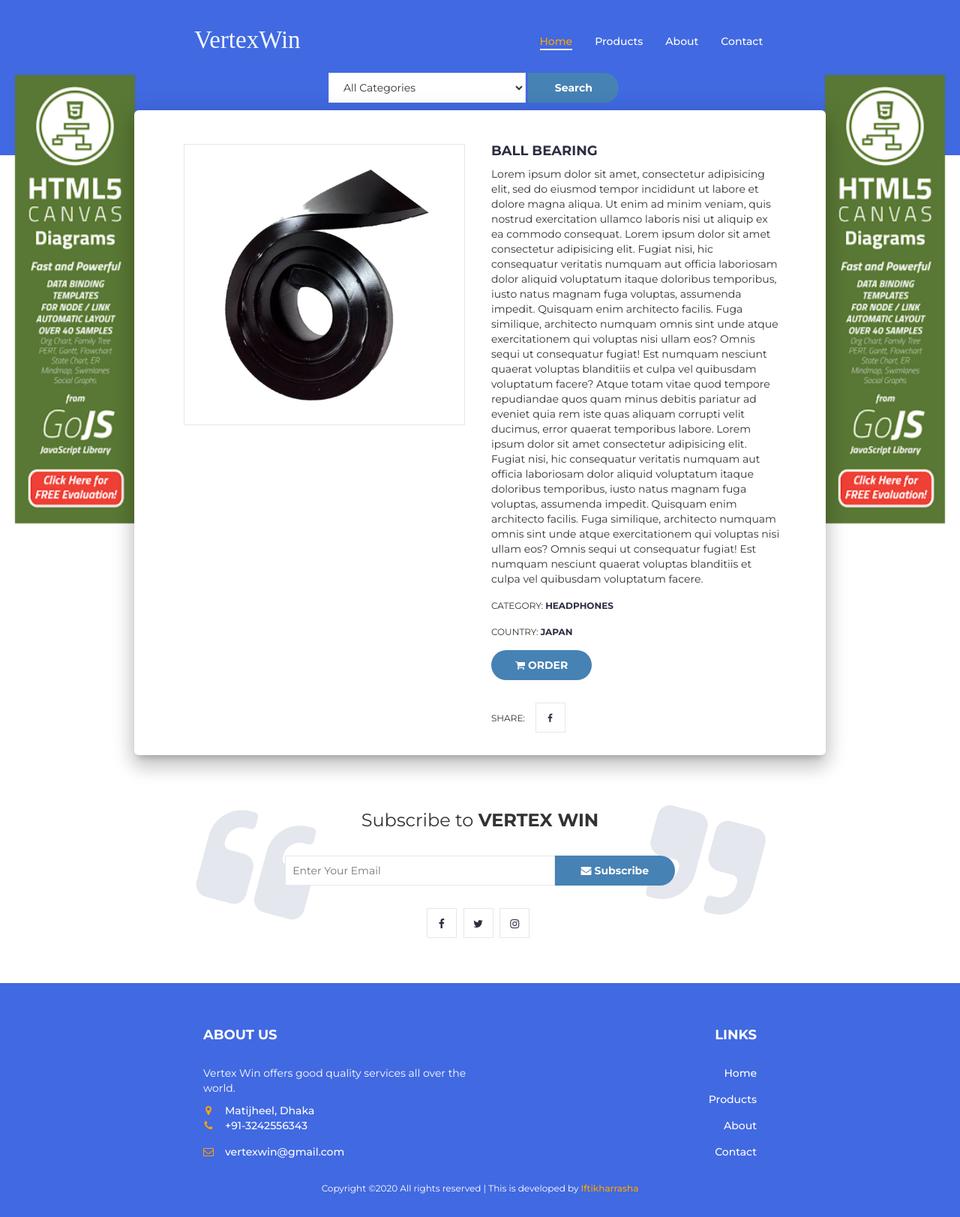
After one commit to iftikharrasha/vertexwin-machinery-website-management, a PHP site: page /item.php in a window 1280 px wide. The commit adds this page. Shown: the whole page at 75% size. Run offline with PHP 8.4, Linux system fonts and the light colour scheme.

Commit message:
item page added

```diff
--- a/css/style.css
+++ b/css/style.css
@@ -41,7 +41,7 @@ a {
 }
 
 a:hover, a:focus {
-    color: #D10024;
+    color: royalblue;
     text-decoration: none;
     outline: none;
 }
@@ -457,7 +457,7 @@ ul, ol {
 }
 
 .product .product-body .product-name>a:hover, .product .product-body .product-name>a:focus {
-  color: #D10024;
+  color: royalblue;
 }
 
 .product .product-body .product-rating {
@@ -739,7 +739,10 @@ ul, ol {
 }
 
 .newsletter form .newsletter-btn:hover {
-	background-color: orange;
+  background-color: orange;
+  color: white;
+  border-color: orange;
+  padding: 0px 10px 0px 40px;
 }
 
 .newsletter .newsletter-follow li {
@@ -805,3 +808,96 @@ ul, ol {
 .pad{
 	padding: 15px;
 }
+
+/*----------------------------*\
+	Item Page
+\*----------------------------*/
+
+#item-main-img .item-preview {
+  margin: 0px 5px;
+  border: 1px solid #E4E7ED;
+}
+
+.item-preview img {
+    width: 100%;
+}
+
+#item-main-img .zoomImg {
+  background-color: #FFF;
+}
+
+.item-details .item-name {
+  text-transform: uppercase;
+  font-size: 18px;
+}
+
+.item-details .item-links {
+  margin-top: 15px;
+}
+
+.item-details .item-links li a{
+  font-weight: 700;
+}
+
+.item-details .item-links li {
+  display: inline-block;
+  text-transform: uppercase;
+  font-size: 12px;
+}
+
+.item-details .item-order {
+  margin-bottom: 30px;
+  margin-top: 15px;
+}
+
+.item-details .item-order .item-order-btn {
+  position: relative;
+  border: 2px solid transparent;
+  height: 40px;
+  padding: 0 30px;
+  background-color: steelblue;
+  color: #FFF;
+  text-transform: uppercase;
+  font-weight: 700;
+  border-radius: 40px;
+  -webkit-transition: 0.2s all;
+  transition: 0.2s all;
+}
+
+.item-details .item-order .item-order-btn:hover {
+  background-color: #FFF;
+  color: orange;
+  border-color: orange;
+  padding: 0px 30px 0px 50px;
+}
+
+.item-details .item-order .item-order-btn:focus {
+  outline: none;
+}
+
+.item-details .item-links li {
+  display: inline-block;
+  text-transform: uppercase;
+  font-size: 12px;
+  cursor: pointer;
+}
+
+.item-details .item-links li+li {
+	margin-left: 10px;
+    position: relative;
+    display: inline-block;
+    width: 40px;
+    height: 40px;
+    text-align: center;
+    line-height: 40px;
+    border: 1px solid #E4E7ED;
+    background-color: #FFF;
+    -webkit-transition: 0.2s all;
+    transition: 0.2s all;
+
+}
+
+.item-details .item-links li+li:hover {
+  background-color: #E4E7ED;
+  color: orange;
+}
--- a/includes/footer.php
+++ b/includes/footer.php
@@ -54,4 +54,5 @@
 <script src="js/jquery.min.js"></script>
 <script src="js/bootstrap.min.js"></script>
 <script src="js/slick.min.js"></script>
+<script src="js/jquery.zoom.min.js"></script>
 <script src="js/main.js"></script>
--- /dev/null
+++ b/item.php
@@ -0,0 +1,59 @@
+<?php
+include "includes/header.php";
+include "includes/advertisements.php";
+?>
+
+<div class="content content-upped">
+	<section class="section">
+        <!-- container -->
+		<div class="container">
+			<div class="row">
+				<div class="col-lg-6 col-md-12">
+					<!-- item image -->
+					<div id="item-main-img" style="margin-bottom: 30px;">
+						<div class="item-preview">
+							<img src="resource/img/spindletape.jpg" alt="item">
+						</div>
+					</div>
+					<!-- item image -->
+				</div>
+				<div class="col-lg-6 col-md-12">
+					<!-- item details -->
+					<div class="item-details">
+						<h2 class="item-name">Ball Bearing</h2>
+
+						<p>Lorem ipsum dolor sit amet, consectetur adipisicing elit, sed do eiusmod tempor incididunt ut labore et dolore magna aliqua. Ut enim ad minim veniam, quis nostrud exercitation ullamco laboris nisi ut aliquip ex ea commodo consequat. Lorem ipsum dolor sit amet consectetur adipisicing elit. Fugiat nisi, hic consequatur veritatis numquam aut officia laboriosam dolor aliquid voluptatum itaque doloribus temporibus, iusto natus magnam fuga voluptas, assumenda impedit. Quisquam enim architecto facilis. Fuga similique, architecto numquam omnis sint unde atque exercitationem qui voluptas nisi ullam eos? Omnis sequi ut consequatur fugiat! Est numquam nesciunt quaerat voluptas blanditiis et culpa vel quibusdam voluptatum facere? Atque totam vitae quod tempore repudiandae quos quam minus debitis pariatur ad eveniet quia rem iste quas aliquam corrupti velit ducimus, error quaerat temporibus labore. Lorem ipsum dolor sit amet consectetur adipisicing elit. Fugiat nisi, hic consequatur veritatis numquam aut officia laboriosam dolor aliquid voluptatum itaque doloribus temporibus, iusto natus magnam fuga voluptas, assumenda impedit. Quisquam enim architecto facilis. Fuga similique, architecto numquam omnis sint unde atque exercitationem qui voluptas nisi ullam eos? Omnis sequi ut consequatur fugiat! Est numquam nesciunt quaerat voluptas blanditiis et culpa vel quibusdam voluptatum facere.</p>
+
+						<ul class="item-links">
+							<li>Category: <a href="#">Headphones</a></li>
+						</ul>
+
+						<ul class="item-links">
+							<li>Country: <a href="#">Japan</a></li>
+						</ul>
+
+						<div class="item-order">
+							<div class="btn-group">
+								<button class="item-order-btn" pid="#"  id="product" ><i class="fa fa-shopping-cart"></i> Order</button>
+                            </div>
+						</div>
+
+						<div class="right">
+							<ul class="item-links">
+								<li>Share:</li>
+								<li><a href="#"><i class="fa fa-facebook"></i></a></li>
+							</ul>
+						</div>
+					</div>
+					<!-- item details -->
+				</div>
+			</div>
+		</div>
+		<!-- container -->
+	</section>
+</div>
+
+<?php
+include "includes/newslettter.php";
+include "includes/footer.php";
+?>
--- a/js/main.js
+++ b/js/main.js
@@ -54,4 +54,10 @@
 		});
 	});
 
+	// Product img zoom
+	var zoomMainProduct = document.getElementById('item-main-img');
+	if (zoomMainProduct) {
+		$('#item-main-img .item-preview').zoom();
+	}
+
 })(jQuery);
```
Also changed, not shown: js/jquery.zoom.min.js (added, +6 -0 lines), products.php (+10 -10 lines).
